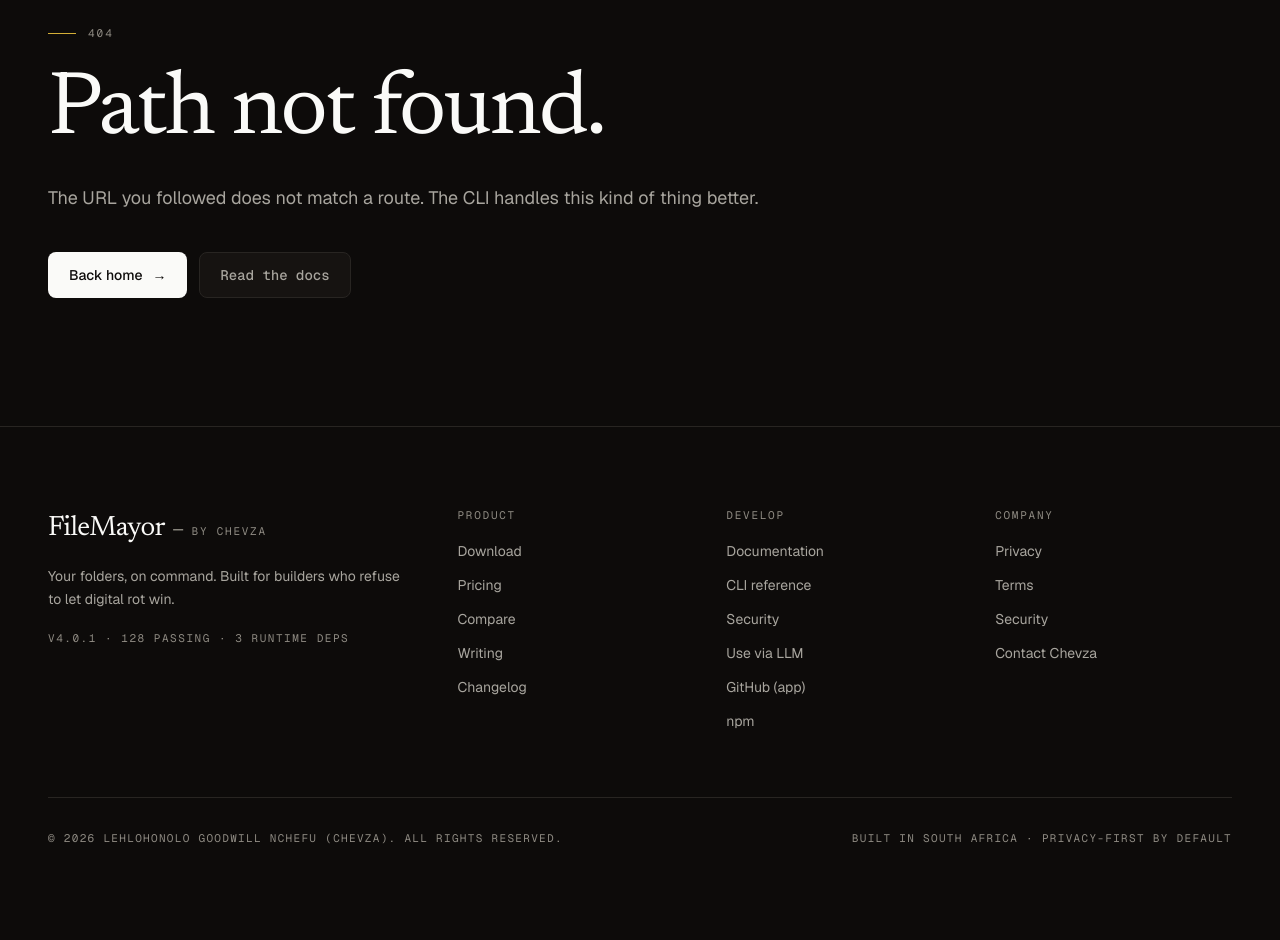
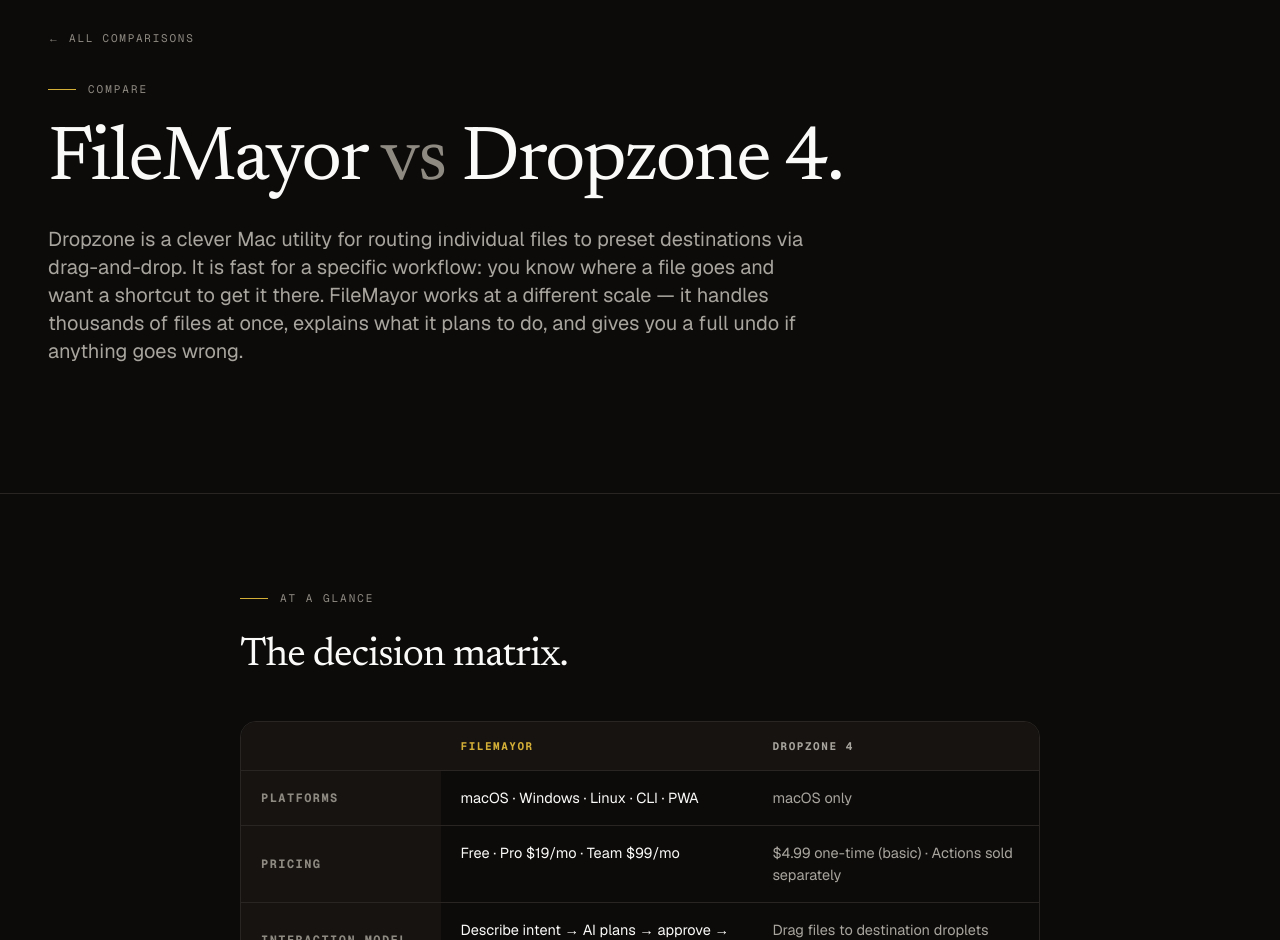
Before and after one commit to Hrypopo/filemayor-landing, a Next.js app: page /vs/dropzone in a window 1280 px wide. Before the commit this address had no page. Shown: the part 160-1100 px from the top of the page. Built offline with nearby package versions, Linux system fonts and the light colour scheme.

Commit message:
feat(seo): FileMayor vs Dropzone comparison page

```diff
--- /dev/null
+++ b/app/vs/dropzone/page.tsx
@@ -0,0 +1,141 @@
+import type { Metadata } from 'next';
+import Link from 'next/link';
+import { Nav } from '@/components/Nav';
+import { Footer } from '@/components/Footer';
+
+export const metadata: Metadata = {
+  title: 'FileMayor vs Dropzone 4',
+  description:
+    'Dropzone handles drag-and-drop to destinations. FileMayor handles bulk AI-planned operations with a full rollback journal. Honest comparison.',
+};
+
+const matrix = [
+  { row: 'Platforms', fm: 'macOS · Windows · Linux · CLI · PWA', dz: 'macOS only' },
+  { row: 'Pricing', fm: 'Free · Pro $19/mo · Team $99/mo', dz: '$4.99 one-time (basic) · Actions sold separately' },
+  { row: 'Interaction model', fm: 'Describe intent → AI plans → approve → apply → undo', dz: 'Drag files to destination droplets' },
+  { row: 'Bulk operations', fm: 'Yes — thousands of files, AI-curated', dz: 'One file / group at a time via drag' },
+  { row: 'AI planning', fm: 'Yes — Curative Triad (explain → cure → apply)', dz: 'No' },
+  { row: 'Rollback', fm: 'Full session journal · undo --all', dz: 'No' },
+  { row: 'CLI access', fm: 'Yes — 14 commands, --json everywhere', dz: 'No' },
+  { row: 'MCP / AI tool integration', fm: 'Yes — Claude Desktop, Cursor, Zed', dz: 'No' },
+  { row: 'Automation', fm: 'Watch mode, scheduled scans, SOP scripts', dz: 'Custom actions (Python / JS) per droplet' },
+  { row: 'Best for', fm: 'Organising and curating folders at scale, safely', dz: 'Quick one-shot file routing to preset destinations' },
+];
+
+export default function VsDropzone() {
+  return (
+    <>
+      <Nav />
+      <main id="main">
+        <section className="border-b border-border py-24 md:py-32">
+          <div className="container-prose">
+            <Link
+              href="/vs"
+              className="font-mono text-[11px] uppercase tracking-[0.16em] text-text-3 transition-colors hover:text-accent"
+            >
+              ← All comparisons
+            </Link>
+            <div className="section-label mt-8">Compare</div>
+            <h1 className="h-display text-[clamp(40px,6vw,80px)]">
+              FileMayor <span className="text-text-3">vs</span> Dropzone 4.
+            </h1>
+            <p className="mt-6 max-w-3xl text-lg leading-relaxed text-text-2 md:text-xl">
+              Dropzone is a clever Mac utility for routing individual files to preset
+              destinations via drag-and-drop. It is fast for a specific workflow: you
+              know where a file goes and want a shortcut to get it there. FileMayor
+              works at a different scale — it handles thousands of files at once,
+              explains what it plans to do, and gives you a full undo if anything
+              goes wrong.
+            </p>
+          </div>
+        </section>
+
+        <section className="border-b border-border py-20 md:py-24">
+          <div className="container-prose max-w-4xl">
+            <div className="section-label">At a glance</div>
+            <h2 className="font-display text-[clamp(28px,3.5vw,40px)] font-normal leading-tight tracking-tight">
+              The decision matrix.
+            </h2>
+            <div className="mt-10 overflow-hidden rounded-2xl border border-border">
+              <table className="w-full text-left text-[14.5px]">
+                <thead>
+                  <tr className="border-b border-border bg-surface">
+                    <th className="w-1/4 px-5 py-4 font-mono text-[11px] uppercase tracking-[0.14em] text-text-3">&nbsp;</th>
+                    <th className="w-3/8 px-5 py-4 font-mono text-[11px] uppercase tracking-[0.14em] text-accent">FileMayor</th>
+                    <th className="w-3/8 px-5 py-4 font-mono text-[11px] uppercase tracking-[0.14em] text-text-2">Dropzone 4</th>
+                  </tr>
+                </thead>
+                <tbody>
+                  {matrix.map((m, i) => (
+                    <tr key={m.row} className={i < matrix.length - 1 ? 'border-b border-border' : ''}>
+                      <th scope="row" className="bg-surface px-5 py-4 font-mono text-[12px] uppercase tracking-[0.12em] text-text-3">{m.row}</th>
+                      <td className="px-5 py-4 align-top text-text">{m.fm}</td>
+                      <td className="px-5 py-4 align-top text-text-2">{m.dz}</td>
+                    </tr>
+                  ))}
+                </tbody>
+              </table>
+            </div>
+          </div>
+        </section>
+
+        <section className="border-b border-border py-20 md:py-24">
+          <div className="container-prose max-w-3xl">
+            <div className="section-label">When Dropzone is the right call</div>
+            <h2 className="font-display text-[clamp(28px,3.5vw,40px)] font-normal leading-tight tracking-tight">
+              Manual routing, one file at a time.
+            </h2>
+            <p className="mt-6 text-[16.5px] leading-relaxed text-text-2">
+              If your workflow involves grabbing individual files from Finder and sending
+              them to a specific cloud folder, FTP server, or script, Dropzone is extremely
+              good at that. The droplet model is intuitive and the one-time price is hard
+              to argue with. The custom action API (Python or JavaScript) is genuinely
+              powerful for technical users who want bespoke file routing.
+            </p>
+          </div>
+        </section>
+
+        <section className="border-b border-border py-20 md:py-24">
+          <div className="container-prose max-w-3xl">
+            <div className="section-label">When FileMayor is the right call</div>
+            <h2 className="font-display text-[clamp(28px,3.5vw,40px)] font-normal leading-tight tracking-tight">
+              Bulk curation, AI-planned, reversible.
+            </h2>
+            <p className="mt-6 text-[16.5px] leading-relaxed text-text-2">
+              The moment you are dealing with hundreds or thousands of files — the
+              Downloads folder you've ignored for two years, a project directory after
+              a long sprint, a media library that sprawls across drives — Dropzone's
+              drag-and-drop model doesn't scale. FileMayor scans the entire tree,
+              surfaces a diagnosis, proposes a structured cure, and applies it in a
+              single journaled session. Undo is always available.
+            </p>
+            <p className="mt-4 text-[16.5px] leading-relaxed text-text-2">
+              FileMayor also runs on Windows and Linux, exposes every operation as a
+              CLI command, and integrates with AI assistants via MCP — none of which
+              Dropzone supports.
+            </p>
+          </div>
+        </section>
+
+        <section className="py-16 md:py-20">
+          <div className="container-prose max-w-3xl">
+            <div className="section-label">The short answer</div>
+            <p className="mt-6 text-[16.5px] leading-relaxed text-text-2">
+              Dropzone for one-shot file routing. FileMayor for everything that needs
+              a plan.
+            </p>
+            <div className="mt-10 flex flex-wrap gap-3">
+              <Link href="/download" className="btn btn-primary">
+                Download FileMayor <span aria-hidden>→</span>
+              </Link>
+              <Link href="/blog/curative-triad" className="btn btn-mono">
+                How the Curative Triad works
+              </Link>
+            </div>
+          </div>
+        </section>
+      </main>
+      <Footer />
+    </>
+  );
+}
```
